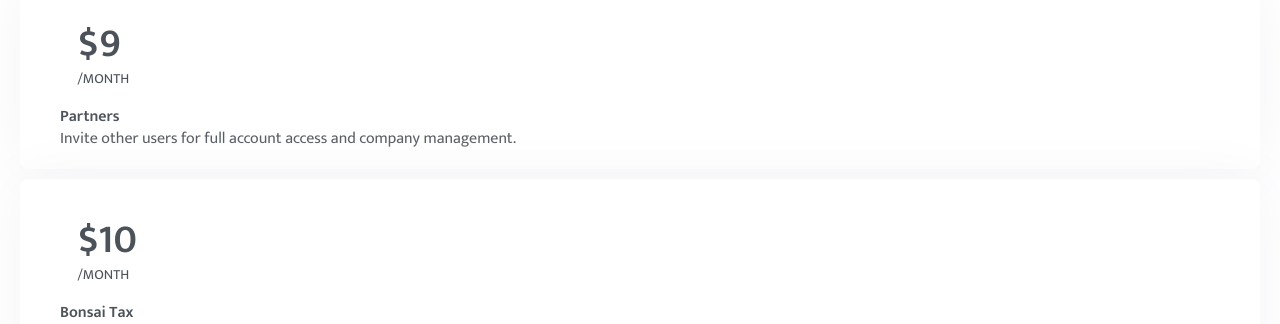
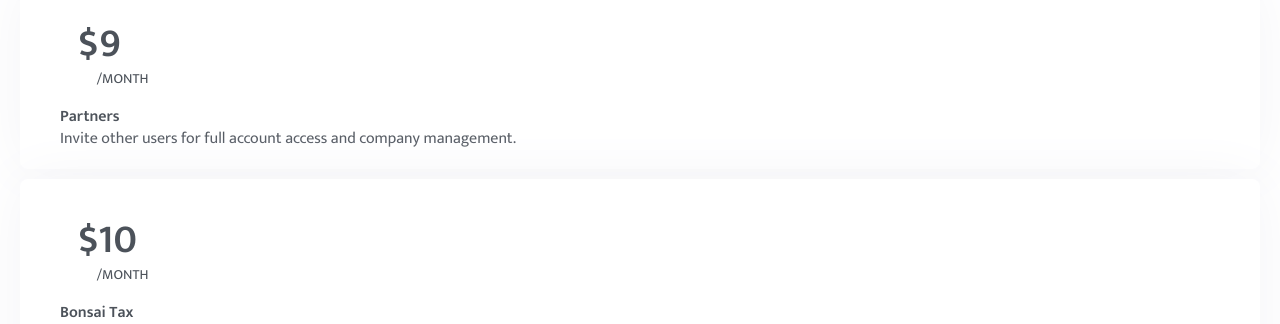
Before and after one commit to AngheloAlva/FP-Bonsai, a React (Vite) app: page / in a window 1280 px wide. Shown: the part 2847-3171 px from the top of the page. Built offline with nearby package versions, Linux system fonts and the light colour scheme; the HTML template or start-up script is replaced by a standard one; a web font is replaced by a local one.

Commit message:
add change in addons components depending on the plan

```diff
--- a/components/AddOnBox.jsx
+++ b/components/AddOnBox.jsx
@@ -3,14 +3,26 @@
 import { FaAngleRight } from 'react-icons/fa6'
 import '../styles/add-on-box.css'
 
-const AddOnBox = ({ addonAmount, AmountText = false, addonTitle, addonDesc, LearnMore = false }) => {
+const AddOnBox = ({ addonAmount = [], AmountText = false, addonTitle, addonDesc, LearnMore = false, planType }) => {
   return (
     <div className='add-on-box-container'>
       <div className='amount-container'>
-        <p className={AmountText ? 'amount-number' : ''}>{addonAmount}</p>
+        <p className={AmountText ? 'amount-number' : ''}>
+          {
+            planType === 'yearly'
+              ? addonAmount[1]
+              : addonAmount[0]
+          }
+        </p>
         {
           AmountText &&
-          <p className={AmountText ? 'amount-text' : ''}>/MONTH</p>
+          <p className={AmountText ? 'amount-text' : ''}>
+            {
+              planType === 'yearly'
+                ? '/YEAR'
+                : '/MONTH'
+            }
+          </p>
         }
       </div>
       <h5>{addonTitle}</h5>
--- a/components/PlanCard.jsx
+++ b/components/PlanCard.jsx
@@ -4,7 +4,6 @@
 import { FaCheck } from 'react-icons/fa6'
 import StartFreeButon from './StartFreeButon'
 
-// TODO: Add property for MOST POPULAR plan
 const PlanCard = ({ planTitle = '', planDesc = '', planPrice = [], planAdvantages = [], planType, popularPlan = false }) => {
   return (
     <div className='plan-card-container'>
--- a/src/App.css
+++ b/src/App.css
@@ -92,11 +92,15 @@
   margin: 5.75rem 0 2.5rem;
 }
 
-.add-ons-container {
+.add-ons-section {
   display: flex;
   justify-content: center;
   flex-direction: column;
   padding: 0 1.25rem;
+}
+
+.add-ons-container {
+  display: flex;
 }
 
 .plan-card-btn {
--- a/src/App.jsx
+++ b/src/App.jsx
@@ -84,11 +84,30 @@
         />
       </section>
 
-      <section className='add-ons-container'>
+      <section className='add-ons-section'>
         <h2 className='add-ons-title'>Super charge your work with add-ons</h2>
-        <AddOnBox addonAmount={'Free'} addonTitle={'Collaborators'} addonDesc={'Invite other users to specific projects for limited access and funtionality.'} />
-        <AddOnBox addonAmount={'$9'} AmountText addonTitle={'Partners'} addonDesc={'Invite other users for full account access and company management.'} />
-        <AddOnBox addonAmount={'$10'} AmountText addonTitle={'Bonsai Tax'} addonDesc={'Track expenses, identify write-offs, and estimate quarterly taxes easily.'} LearnMore />
+        <div className='add-ons-container' style={{ flexDirection: planSelected ? 'column-reverse' : 'column' }}>
+          <AddOnBox
+            addonAmount={['Free', 'Free']}
+            addonTitle={'Collaborators'}
+            addonDesc={'Invite other users to specific projects for limited access and funtionality.'}
+          />
+          <AddOnBox
+            addonAmount={['$9', '$90']}
+            AmountText
+            addonTitle={'Partners'}
+            addonDesc={'Invite other users for full account access and company management.'}
+            planType={planSelected ? 'yearly' : 'monthly'}
+          />
+          <AddOnBox
+            addonAmount={['$10', '$100']}
+            AmountText
+            addonTitle={planSelected ? 'Accounting & Tax Assistant' : 'Bonsai Tax'}
+            addonDesc={planSelected ? 'Manage your freelance finances and always be ready for tax season with easy-to-use accounting and tax tools.' : 'Track expenses, identify write-offs, and estimate quarterly taxes easily.'}
+            LearnMore
+            planType={planSelected ? 'yearly' : 'monthly'}
+          />
+        </div>
       </section>
 
       <div className='card-container'>
@@ -106,7 +125,6 @@
 
       <Footer />
     </>
-
   )
 }
 
--- a/styles/add-on-box.css
+++ b/styles/add-on-box.css
@@ -28,6 +28,7 @@
   font-size: .875rem;
   line-height: 1.164rem;
   font-weight: 400;
+  padding-left: 1.2rem;
 }
 
 .add-on-box-container h5 {
```
